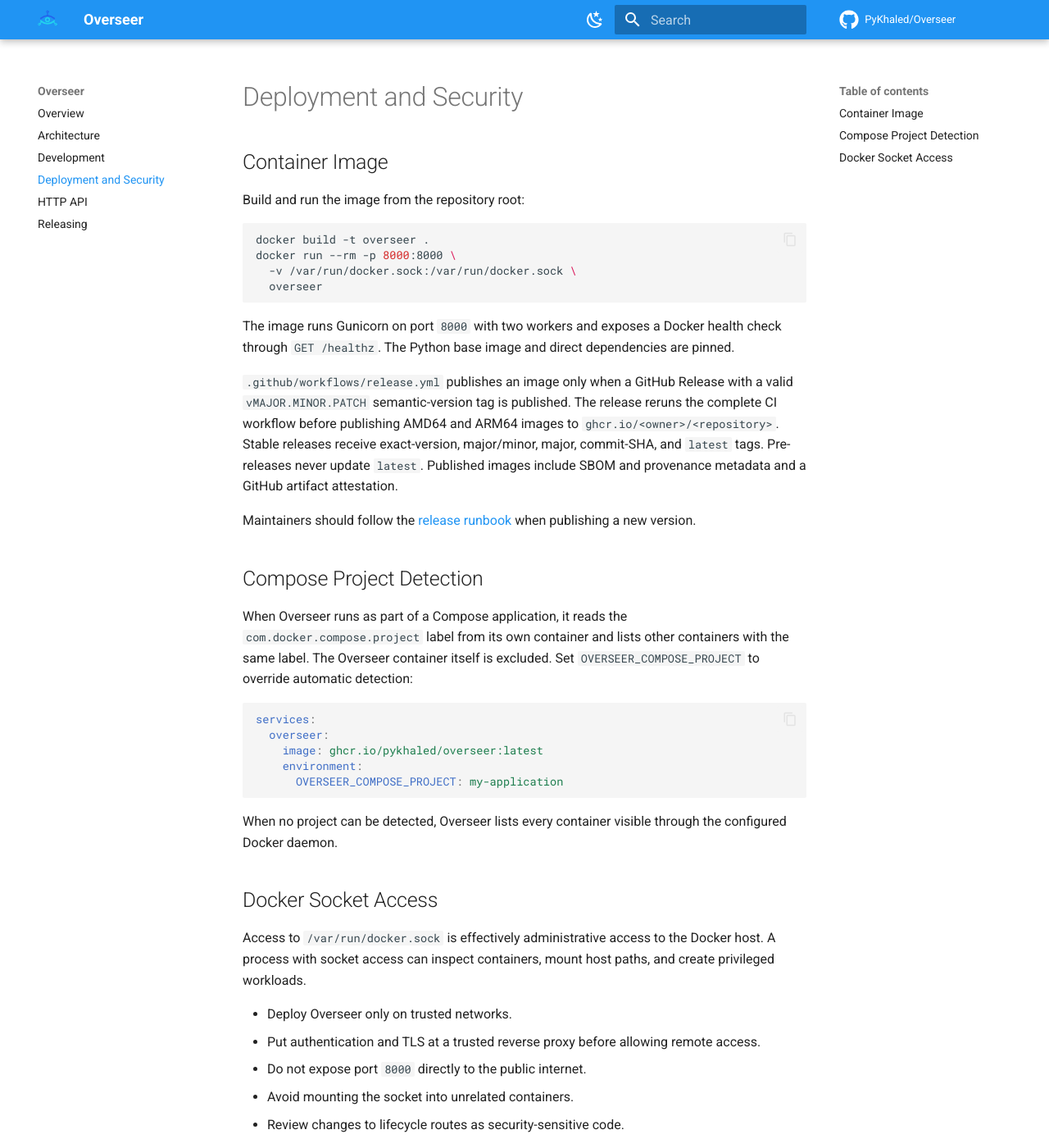
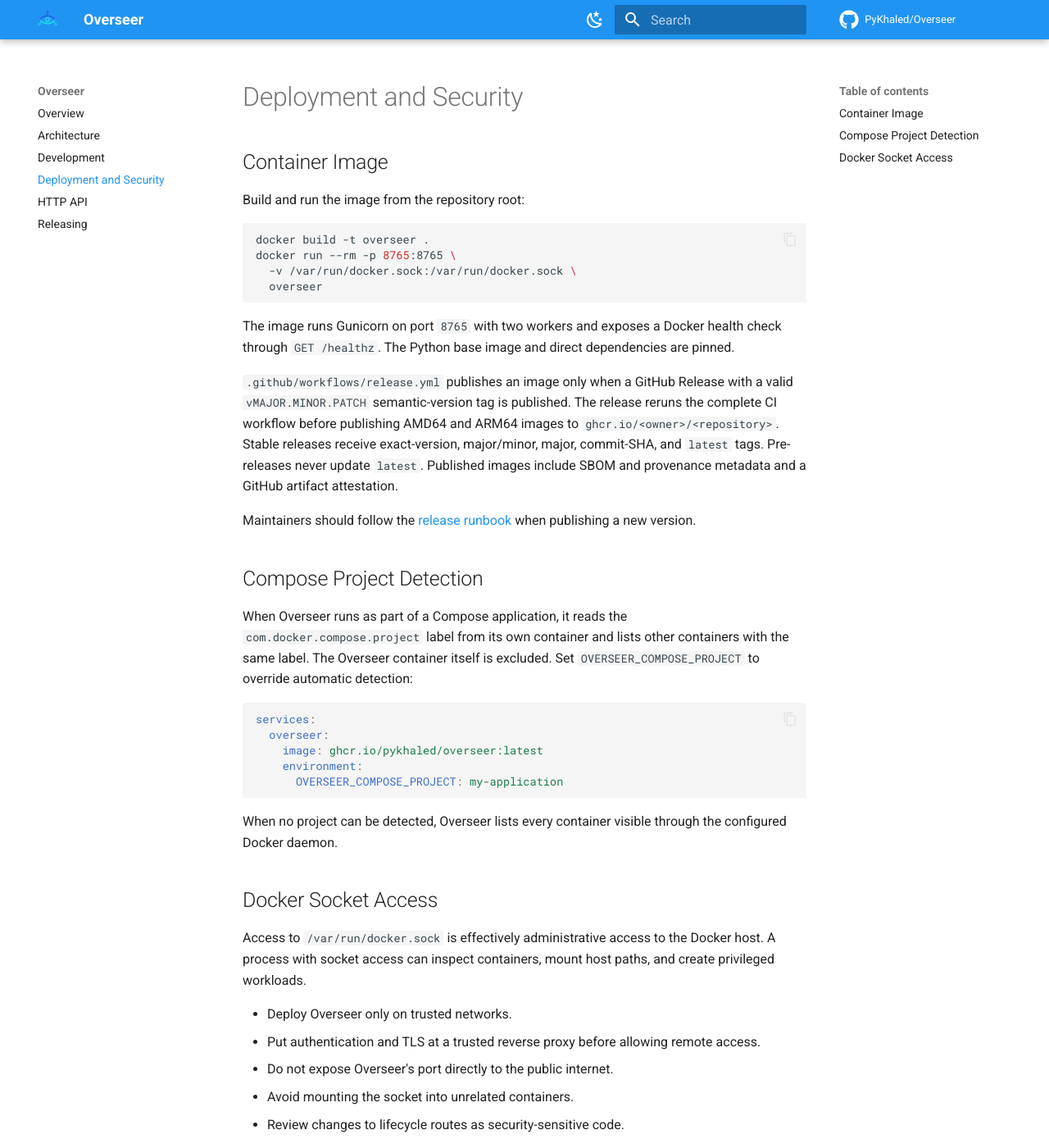
Before and after one commit to PyKhaled/Overseer, an MkDocs documentation site: the page built from docs/deployment.md, in a window 1280 px wide and 1400 px high. Shown: the whole window at 82% size. Built offline with MkDocs 1.6.1 and Material for MkDocs 9.7.7, drawn with Linux system fonts in a browser that asks for light colours; comment, search, counter and statistics services are not loaded.

Commit message:
chore: move application to port 8765

````diff
--- a/docs/deployment.md
+++ b/docs/deployment.md
@@ -6,12 +6,12 @@ Build and run the image from the repository root:
 
 ```bash
 docker build -t overseer .
-docker run --rm -p 8000:8000 \
+docker run --rm -p 8765:8765 \
   -v /var/run/docker.sock:/var/run/docker.sock \
   overseer
 ```
 
-The image runs Gunicorn on port `8000` with two workers and exposes a Docker
+The image runs Gunicorn on port `8765` with two workers and exposes a Docker
 health check through `GET /healthz`. The Python base image and direct
 dependencies are pinned.
 
@@ -46,7 +46,7 @@ Access to `/var/run/docker.sock` is effectively administrative access to the Doc
 
 - Deploy Overseer only on trusted networks.
 - Put authentication and TLS at a trusted reverse proxy before allowing remote access.
-- Do not expose port `8000` directly to the public internet.
+- Do not expose Overseer's port directly to the public internet.
 - Avoid mounting the socket into unrelated containers.
 - Review changes to lifecycle routes as security-sensitive code.
 
````
Also changed, not shown: README.md (+3 -3 lines), docs/api.md (+1 -1 lines), docs/development.md (+2 -2 lines), docs/index.md (+2 -2 lines), 5 other files.
